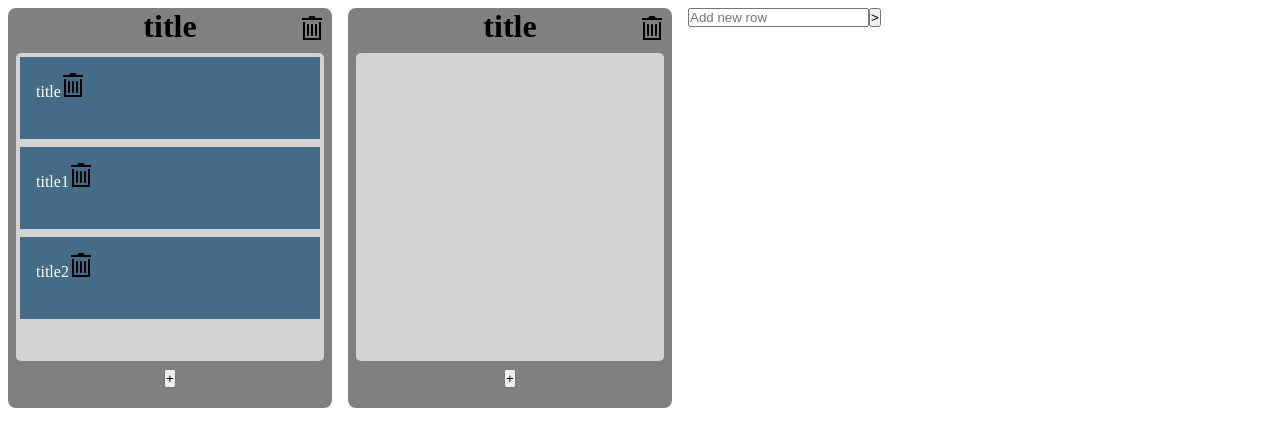
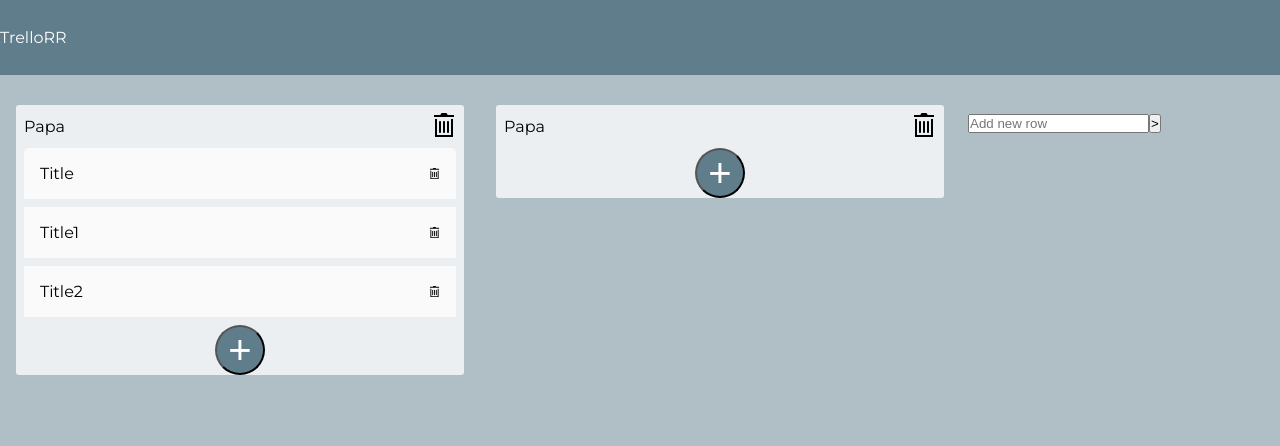
Before and after one commit to FennemaRL/Reacllo, a React (Create React App) app: page / in a window 1280 px wide. Shown: the top 446 px of the page. Built offline with nearby package versions, Linux system fonts and the light colour scheme.

Commit message:
avance estetico

```diff
--- a/public/index.html
+++ b/public/index.html
@@ -14,9 +14,16 @@
     <title>KanbanProject</title>
   </head>
   <style>
+    @import url("https://fonts.googleapis.com/css?family=Montserrat:300i,400&display=swap");
     * {
       padding: 0px;
       margin: 0px;
+    }
+    html,
+    body {
+      font-family: "Montserrat", sans-serif;
+      min-width: 100%;
+      min-height: 100%;
     }
   </style>
   <body>
--- a/src/App.js
+++ b/src/App.js
@@ -1,19 +1,22 @@
 import React, { useState } from "react";
 import { DragDropContext, Droppable, Draggable } from "react-beautiful-dnd";
 import tc from "./trash-can.svg";
+import tv from "./view.svg";
 import NewTask from "./newTask";
+import Nav from "./navBar";
 let item1 = [
   { id: "1", title: "title", body: "texte", date: "date" },
   { id: "2", title: "title1", body: "texte", date: "date" },
   { id: "3", title: "title2", body: "texte", date: "date" }
-]; /*
+];
+/*
 for (let i = 4; i < 20; i++) {
   item1.push({ id: i.toString(), title: `title${i}` });
 }*/
 
 const columns1 = [
-  { id: "3", items: item1, order: 1 },
-  { id: "4", items: [], order: 2 }
+  { id: "3", title: "papa", items: item1, order: 1 },
+  { id: "4", title: "papa", items: [], order: 2 }
 ];
 let reftitle = React.createRef();
 const onDragEnd = (result, columns, setColumns) => {
@@ -98,12 +101,17 @@ function App() {
   });
   return (
     <div className="App">
+      <Nav />
       <div
         style={{
           display: "flex",
           justifyContent: "flex-start",
+          alignItems: "flex-start",
           minHeight: "100vh",
-          minWidth: "20vw"
+          maxWidth: "100vw",
+          overflowY: "auto",
+          backgroundColor: "#B0BEC5",
+          paddingTop: "30px"
         }}
       >
         <NewTask
@@ -119,20 +127,22 @@ function App() {
               <div
                 key={column.id}
                 style={{
-                  backgroundColor: "grey",
-                  margin: "8px",
-                  maxHeight: "50vh",
-                  borderRadius: "8px",
-                  textAlign: "center",
+                  backgroundColor: "#ECEFF1",
+                  margin: "0px 16px",
+                  minWidth: "35%",
+                  borderRadius: "3px",
                   position: "relative"
                 }}
               >
-                <h1>title</h1>
+                <p style={{ margin: "12px 8px", textTransform: "capitalize" }}>
+                  {column.title}
+                </p>
                 <img
                   src={tc}
                   style={{ position: "absolute", top: "8px", right: "8px" }}
                   onClick={() => removeColumn(column.id, columns, setColumns)}
                 />
+
                 <Droppable key={column.id} droppableId={column.id} place>
                   {(provided, snapshot) => {
                     return (
@@ -142,11 +152,8 @@ function App() {
                         style={{
                           backgroundColor: snapshot.isDraggingOver
                             ? "lightblue"
-                            : "lightgrey",
-                          padding: 4,
-                          width: 300,
-                          height: "75%",
-                          margin: "8px",
+                            : "",
+                          margin: "8px 8px 0px 8px",
                           overflowY: "auto",
                           overflowX: "hidden",
                           borderRadius: "5px"
@@ -167,21 +174,31 @@ function App() {
                                     {...provided.dragHandleProps}
                                     style={{
                                       userSelect: "none",
-                                      padding: 16,
+                                      padding: "16px",
                                       margin: "0 0 8px 0",
-                                      minHeight: "50px",
+                                      minHeight: "10px",
                                       backgroundColor: snapshot.isDragging
-                                        ? "#263B4A"
-                                        : "#456C86",
-                                      color: "white",
+                                        ? "#CFD8DC"
+                                        : "#FAFAFA",
+                                      color: "black",
                                       textAlign: "left",
                                       ...provided.draggableProps.style
                                     }}
                                   >
                                     {" "}
+                                    <div
+                                      style={{
+                                        display: "flex",
+                                        textTransform: "capitalize"
+                                      }}
+                                    >
+                                      <p onClick={() => console.log("papa")}>
                                         {item.title}
+                                      </p>
+                                      <div style={{ flex: "1" }} />
                                       <img
                                         src={tc}
+                                        style={{ width: "2.8%" }}
                                         onClick={() => {
                                           removeTask(
                                             column.id,
@@ -191,6 +208,7 @@ function App() {
                                           );
                                         }}
                                       />
+                                    </div>
                                   </div>
                                 );
                               }}
@@ -202,13 +220,26 @@ function App() {
                     );
                   }}
                 </Droppable>
+
+                <div
+                  style={{ display: "flex", justifyContent: "space-around" }}
+                >
                   <button
+                    style={{
+                      borderRadius: "50%",
+                      backgroundColor: "#607D8B",
+                      color: "white",
+                      width: "50px",
+                      height: "50px",
+                      fontSize: "2.5em"
+                    }}
                     onClick={() =>
                       setnewTask({ display: true, columnId: column.id })
                     }
                   >
                     +
                   </button>
+                </div>
               </div>
             );
           })}
--- /dev/null
+++ b/src/navBar.jsx
@@ -0,0 +1,23 @@
+import React, { Component } from "react";
+
+class Nav extends Component {
+  state = {};
+  render() {
+    return (
+      <header
+        style={{
+          width: "100%",
+          minHeight: "75px",
+          backgroundColor: "#607D8B",
+          color: "white",
+          display: "flex",
+          alignItems: "center"
+        }}
+      >
+        <a>TrelloRR</a>
+      </header>
+    );
+  }
+}
+
+export default Nav;
--- a/src/newTask.jsx
+++ b/src/newTask.jsx
@@ -40,15 +40,23 @@ const newTask = props => {
       >
         <p>Title: </p> <input ref={refs[0]} />
         <p>Short description:</p> <input ref={refs[1]} />
-        <p>Task</p> <input ref={refs[2]} />
+        <p>tiempo en horas</p>{" "}
+        <input ref={refs[2]} type="number" min="0" max="99" step="1" />
         <button
           onClick={() => {
-            props.addTask({ id: "5", title: "title5", body: "text1" });
-            clearRefInputValue();
-            props.close();
+            if (refs.every(r => r.current.value)) {
+              props.addTask({
+                id: "5",
+                title: refs[0].current.value,
+                body: refs[1].current.value,
+                tiempo: refs[2].current.value
+              });
+              clearRefInputValue();
+              props.close();
+            }
           }}
         >
-          add
+          createTask
         </button>
         <button
           onClick={() => {
```
Also changed, not shown: src/view.svg (added). Lines whose indentation alone changed are shown as unchanged.
